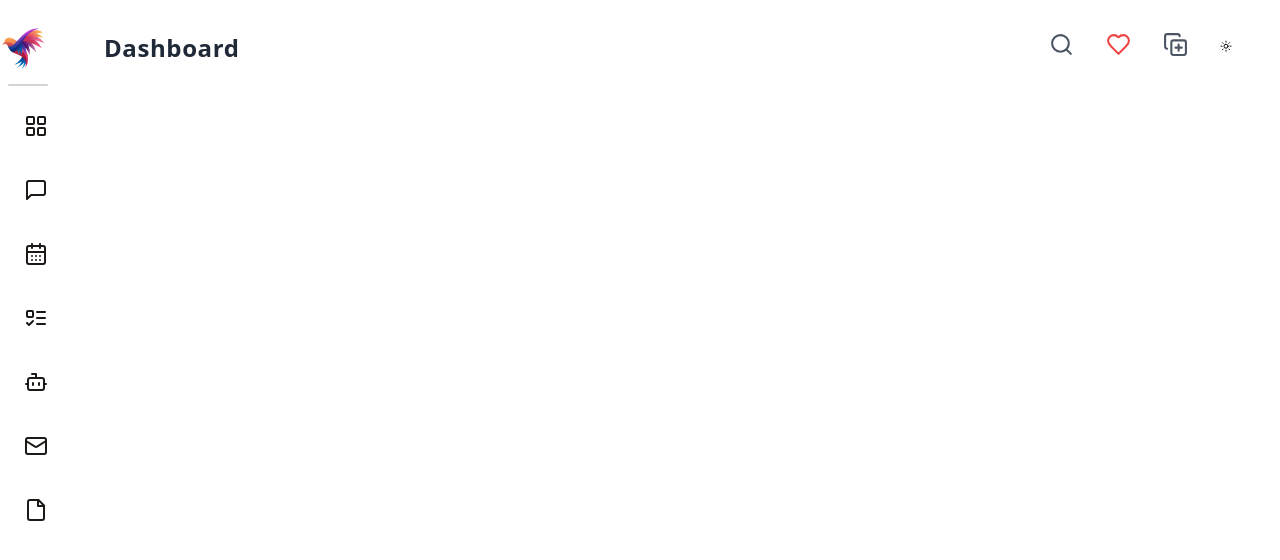
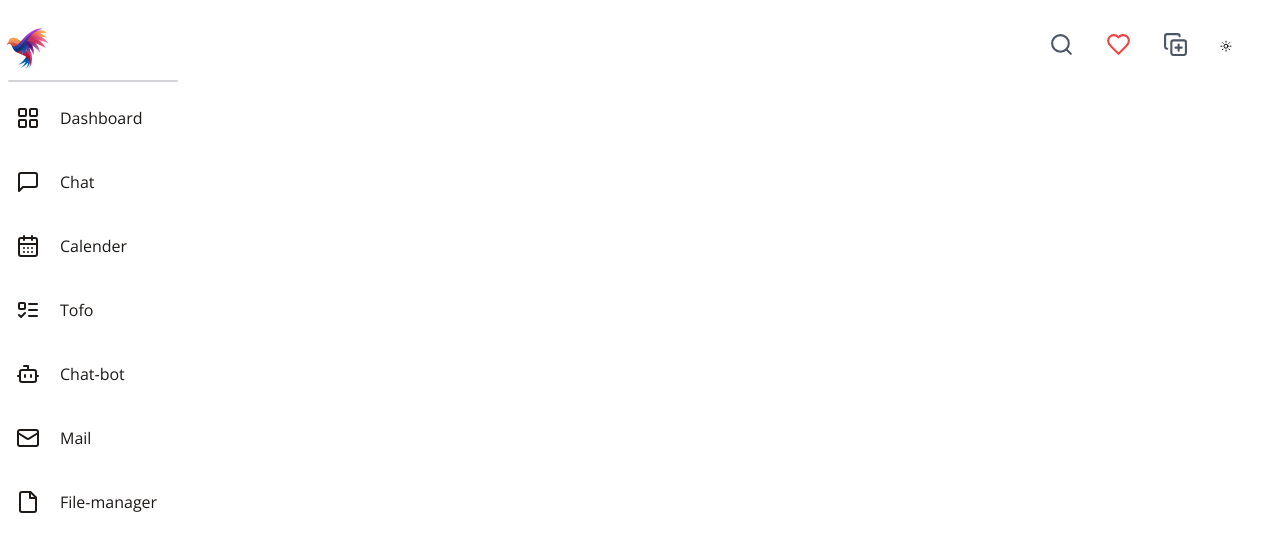
Before and after one commit to Prajwal-ak-0/dashboard, a Next.js app: page / in a window 1280 px wide. Shown: the top 560 px of the page. Built offline with nearby package versions, Linux system fonts and the light colour scheme.

Commit message:
SideBar 1.2

```diff
--- a/app/(main)/layout.tsx
+++ b/app/(main)/layout.tsx
@@ -1,4 +1,4 @@
-import SideBarMenu from "@/components/SideBarMenu";
+import SideBar from "@/components/SideBar";
 
 const MainLayout = async ({
   children
@@ -7,14 +7,13 @@ const MainLayout = async ({
 }) => {
     return (
       <div className="h-full">
-      <div className=" md:flex max-md:hidden h-full w-[55px] z-30 flex-col fixed inset-y-0">
-        <SideBarMenu/>
+        <div className=" md:flex z-30 max-md:hidden h-full w-[170px] flex-col fixed inset-y-0">
+          <SideBar/>
         </div>
-      <main className="md:pl-[72px] h-full">
+        <main className="md:pl-[170px] h-full">
           {children}
         </main>
       </div>
      );
     }
-
 export default MainLayout;
--- a/components/Navbar.tsx
+++ b/components/Navbar.tsx
@@ -11,9 +11,9 @@ const Navbar = () => {
     <div className="md:my-6 my-4  md:mx-6 mx-2 flex flex-row">
       <div className="flex items-center space-x-2">
 
-        <h1 className="text-2xl font-bold tracking-wide transition-colors dark:text-white dark:bg-slate-900 text-gray-800 bg-white hover:text-blue-800 cursor-pointer bg-opacity-60 hover:bg-opacity-100 rounded-lg p-2 hover:shadow-md font-sans hover:scale-105">
+        {/* <h1 className="text-2xl font-bold tracking-wide transition-colors dark:text-white dark:bg-slate-900 text-gray-800 bg-white hover:text-blue-800 cursor-pointer bg-opacity-60 hover:bg-opacity-100 rounded-lg p-2 hover:shadow-md font-sans hover:scale-105">
           Dashboard
-        </h1>
+        </h1> */}
       </div>
 
       {/* Center search bar */}
--- /dev/null
+++ b/components/SideBar.tsx
@@ -0,0 +1,95 @@
+import Image from "next/image";
+import React from "react";
+import SideItem from "./SideItem";
+import { Separator } from "./ui/separator";
+import { ScrollArea } from "./ui/scroll-area";
+import {
+  Bot,
+  CalendarDays,
+  File,
+  LayoutGrid,
+  ListTodo,
+  Mail,
+  MessageSquare,
+} from "lucide-react";
+import SideBarIcon from "./SideBarIcon";
+
+export const items = [
+  {
+    id: "1",
+    name: "Dashboard",
+    url: "/dashboard",
+    icon: LayoutGrid,
+  },
+  {
+    id: "2",
+    name: "Chat",
+    url: "/chat",
+    icon: MessageSquare,
+  },
+  {
+    id: "3",
+    name: "Calender",
+    url: "/calender",
+    icon: CalendarDays,
+  },
+  {
+    id: "4",
+    name: "Tofo",
+    url: "/todo",
+    icon: ListTodo,
+  },
+  {
+    id: "5",
+    name: "Chat-bot",
+    url: "/chatbot",
+    icon: Bot,
+  },
+  {
+    id: "6",
+    name: "Mail",
+    url: "/mail",
+    icon: Mail,
+  },
+  {
+    id: "7",
+    name: "File-manager",
+    url: "/file",
+    icon: File,
+  },
+];
+
+const SideBarMenu = () => {
+  return (
+    <div>
+      <div className="flex mt-6 ">
+        <Image
+          src="/logo.png"
+          alt="Logo"
+          width={24}
+          height={24}
+          className="w-12 ml-1 h-12 rounded-full transition-transform transform hover:scale-125 hover:shadow-lg cursor-pointer"
+        />
+      </div>
+
+      <Separator className="h-[2px] bg-zinc-300 dark:bg-zinc-700 rounded-md w-full relative mx-2 mt-2" />
+
+      <div className="space-y-4 flex flex-col items-center h-full text-primary w-full dark:bg-slate-900 bg-white py-3">
+        <ScrollArea className="flex-1 w-full">
+          {items.map((item) => (
+            <div key={item.name} className="mb-4">
+              <SideItem
+                name={item.name}
+                icon={item.icon}
+                id={item.id}
+                url={item.url}
+              />
+            </div>
+          ))}
+        </ScrollArea>
+      </div>
+    </div>
+  );
+};
+
+export default SideBarMenu;
--- /dev/null
+++ b/components/SideBarIcon.tsx
@@ -0,0 +1,52 @@
+"use client"
+
+import Image from 'next/image';
+import React, { useState } from 'react';
+import { items } from './SideBarMenu';
+import SideBar from './SideBar';
+
+
+const SideBarIcon = () => {
+  const [menuVisible, setMenuVisible] = useState(false);
+
+  const handleMouseEnter = () => {
+    setMenuVisible(true);
+  };
+
+  const handleClick = () => {
+    setMenuVisible(!menuVisible);
+  };
+
+  return (
+    <div
+      className="relative"
+      onMouseEnter={handleMouseEnter}
+      onClick={handleClick}
+    >
+      <Image
+        src='/logo.png'
+        alt='Logo'
+        width={24}
+        height={24}
+        className="w-12 ml-1 h-12 mt-6 rounded-full transition-transform transform hover:scale-125 hover:shadow-lg cursor-pointer"
+      />
+      {menuVisible && (
+        <div className="absolute top-0 right-24 bg-white p-2 shadow-md rounded-md">
+          <ul>
+            {items.map((item:any) => (
+              <SideBar
+                key={item.id}
+                icon={item.icon}
+                id={item.id}
+                name={item.name}
+                url={item.url}
+              />
+            ))}
+          </ul>
+        </div>
+      )}
+    </div>
+  );
+};
+
+export default SideBarIcon;
--- a/components/SideBarItem.tsx
+++ b/components/SideBarItem.tsx
@@ -1,7 +1,6 @@
 
 import { LucideProps } from "lucide-react";
 import { ActionTooltip } from "./ActionToolTip";
-import { useRouter } from "next/navigation";
 import { cn } from "@/lib/utils";
 import React from "react";
 
@@ -31,7 +30,7 @@ const SideBarItem = ({
           "absolute left-0 bg-primary rounded-r-full transition-all w-[4px]"
         )} />
         <div className={cn(
-          "relative group flex mx-3 h-[48px] w-[48px] rounded-[24px] group-hover:rounded-[16px] transition-all overflow-hidden"
+          "relative group flex mx-1 h-[48px] w-[48px] rounded-[24px] group-hover:rounded-[16px] transition-all overflow-hidden"
         )}>
           {React.createElement(icon, {
             size: 24,
--- a/components/SideBarMenu.tsx
+++ b/components/SideBarMenu.tsx
@@ -4,6 +4,7 @@ import SideBarItem from './SideBarItem'
 import { Separator } from './ui/separator'
 import { ScrollArea } from './ui/scroll-area'
 import { Bot, CalendarDays, File, LayoutGrid, ListTodo, Mail, MessageSquare } from 'lucide-react'
+import SideBarIcon from './SideBarIcon'
 
 export const items = [
   {
@@ -54,12 +55,12 @@ const SideBarMenu = () => {
   return (
     <div>
         <Image
-          className="w-12 h-12 mt-6 rounded-full transition-transform transform hover:scale-105 hover:shadow-lg cursor-pointer"
-          src="/logo.png"
-          width={40}
-          height={40}
-          alt="Logo"
-        />
+        src='/logo.png'
+        alt='Logo'
+        width={24}
+        height={24}
+        className="w-12 ml-1 h-12 mt-6 rounded-full transition-transform transform hover:scale-125 hover:shadow-lg cursor-pointer"
+      />
 
         <div className='space-y-4 flex flex-col items-center h-full text-primary w-full dark:bg-slate-900 bg-white py-3'>
         <Separator
--- /dev/null
+++ b/components/SideItem.tsx
@@ -0,0 +1,45 @@
+import { LucideProps } from "lucide-react";
+import { ActionTooltip } from "./ActionToolTip";
+import { cn } from "@/lib/utils";
+import React from "react";
+
+interface SideBarItemProps {
+  name: string;
+  icon: React.ComponentType<LucideProps>;
+  id: string;
+  url: string;
+}
+
+const SideBarItem = ({ name, icon, id, url }: SideBarItemProps) => {
+  return (
+    <ActionTooltip side="right" align="center" label={name}>
+      <div className="flex flex-row hover:scale-110 hover:shadow-md transition-transform dark:hover:bg-indigo-950">
+  <button className="group relative flex items-center">
+    <div
+      className={cn(
+        "absolute left-0 bg-primary rounded-r-full transition-all w-[4px]"
+      )}
+    />
+    <div
+      className={cn(
+        "relative group flex mx-1 h-[48px] w-[48px] rounded-[24px] group-hover:rounded-[16px] transition-all overflow-hidden"
+      )}
+    >
+      {React.createElement(icon, {
+        size: 24,
+        className: cn(
+          "absolute inset-0 m-auto transition-all "
+        ),
+      })}
+    </div>
+  </button>
+  <h1 className="mt-3 ml-1 group cursor-pointer">
+    {name}
+  </h1>
+</div>
+
+    </ActionTooltip>
+  );
+};
+
+export default SideBarItem;
--- a/package.json
+++ b/package.json
@@ -22,7 +22,8 @@
     "react": "latest",
     "react-dom": "latest",
     "tailwind-merge": "^1.14.0",
-    "tailwindcss-animate": "^1.0.7"
+    "tailwindcss-animate": "^1.0.7",
+    "zustand": "^4.4.1"
   },
   "devDependencies": {
     "@types/node": "latest",
```
Also changed, not shown: hooks/useSideBar.ts (added, +15 -0 lines), hooks/useSideMenu.ts (added, +15 -0 lines), 1 other file (tests, documents, lock files or other folders). Lines whose indentation alone changed are shown as unchanged.
